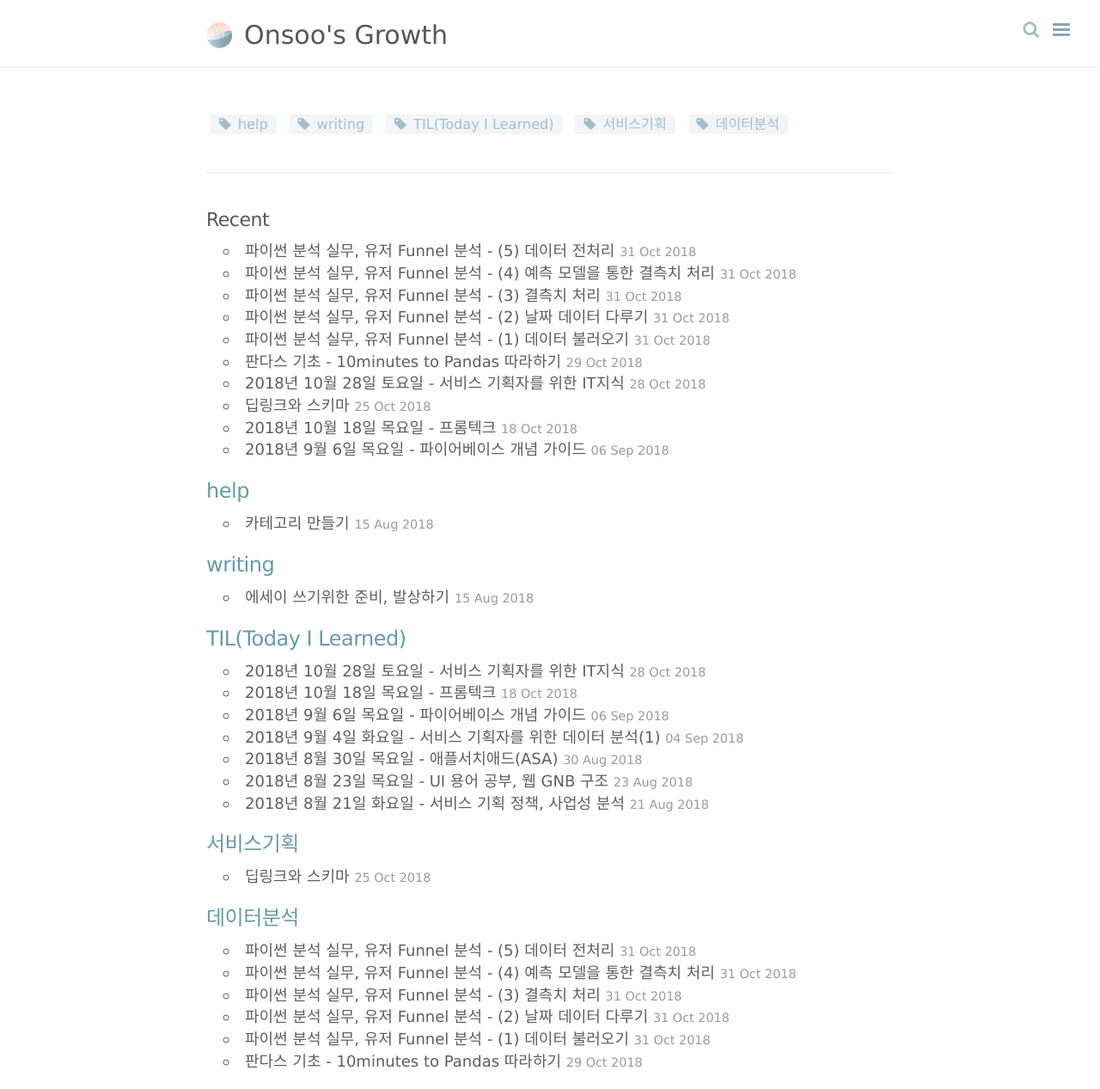
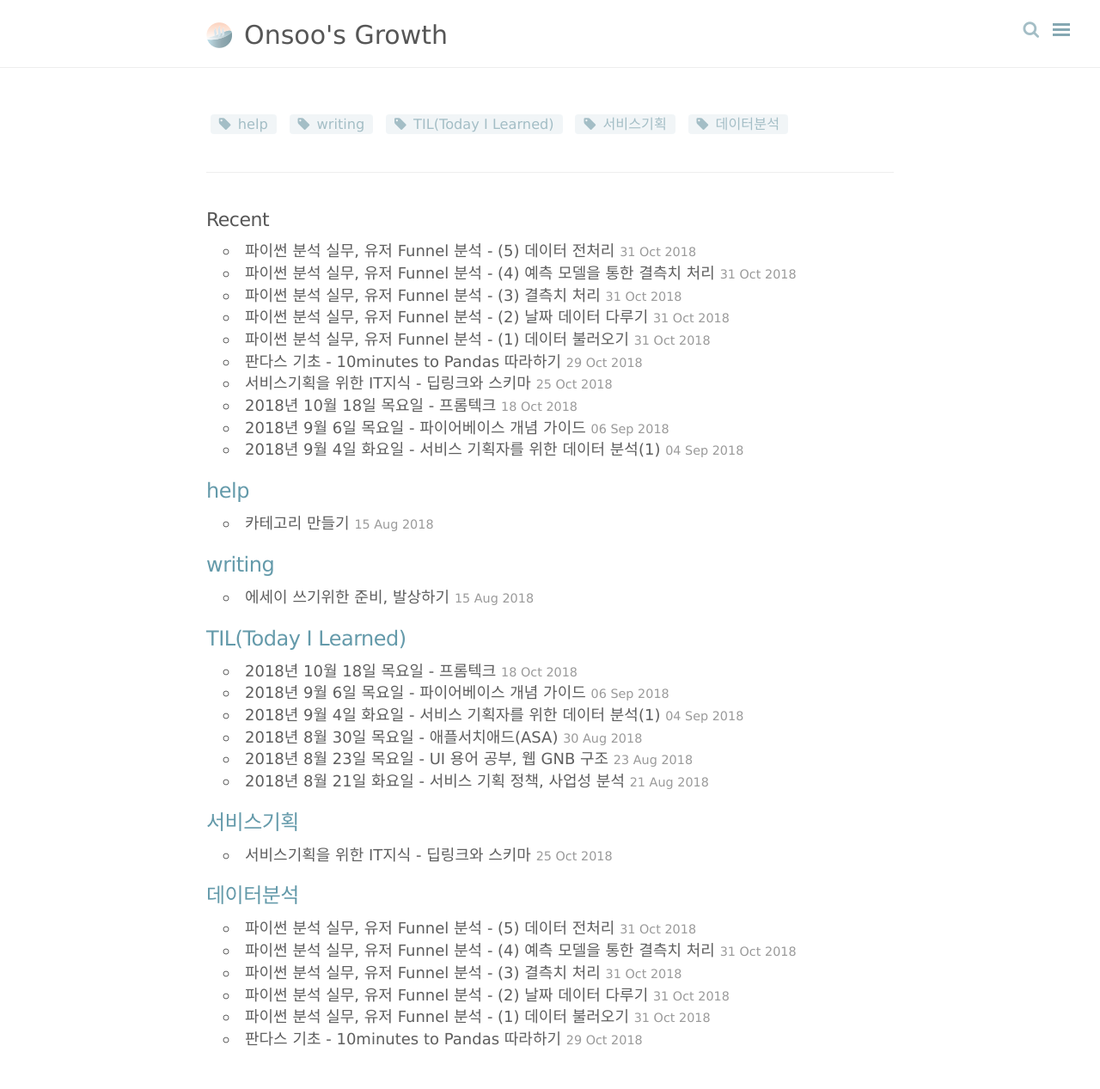
Before and after one commit to onsoo/onsoo.github.io, a Jekyll site: the page built from index.html, in a window 1280 px wide and 1267 px high. Shown: the whole window at 86% size. Built offline with Jekyll 4.4.1, drawn with Linux system fonts in a browser that asks for light colours; nearby versions of some CDN libraries; comment, search, counter and statistics services are not loaded.

Commit message:
editting

```diff
--- a/_posts/TIL/2018-10-28-TIL.md
+++ /dev/null
@@ -1,7 +0,0 @@
----
-layout: post
-title: 2018년 10월 28일 토요일 - 서비스 기획자를 위한 IT지식
-category: TIL(Today I Learned)
-tags: [서비스기획, 앱기획, IT]
-comments: true
----
```
Also changed, not shown: _posts/데이터분석/2018-10-31-파이썬-분석-실무-4.md (+2 -2 lines), _posts/서비스기획/2018-10-25-deeplink-schema.md (+1 -1 lines).
